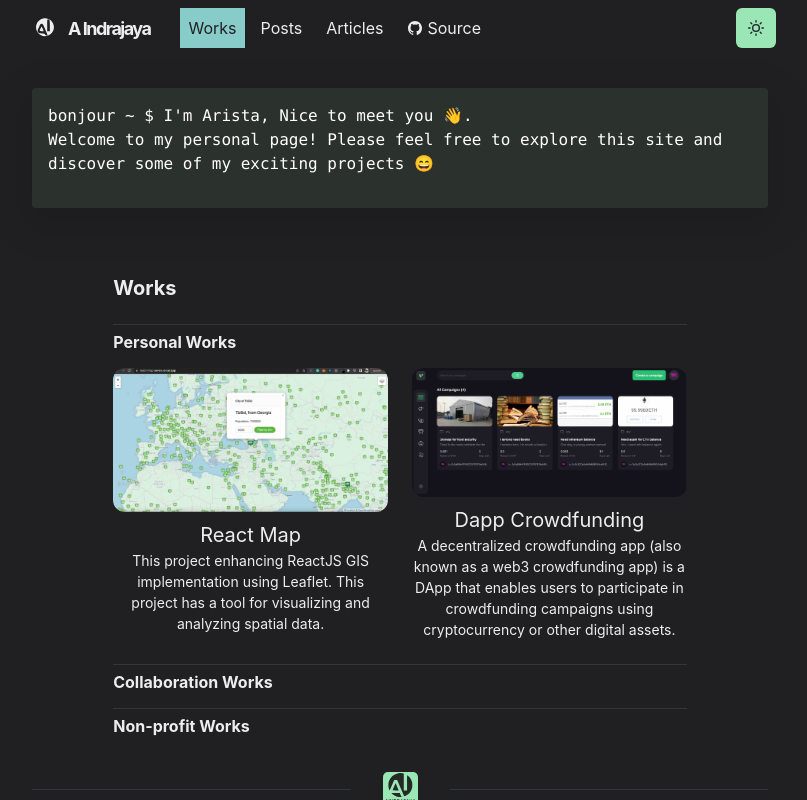
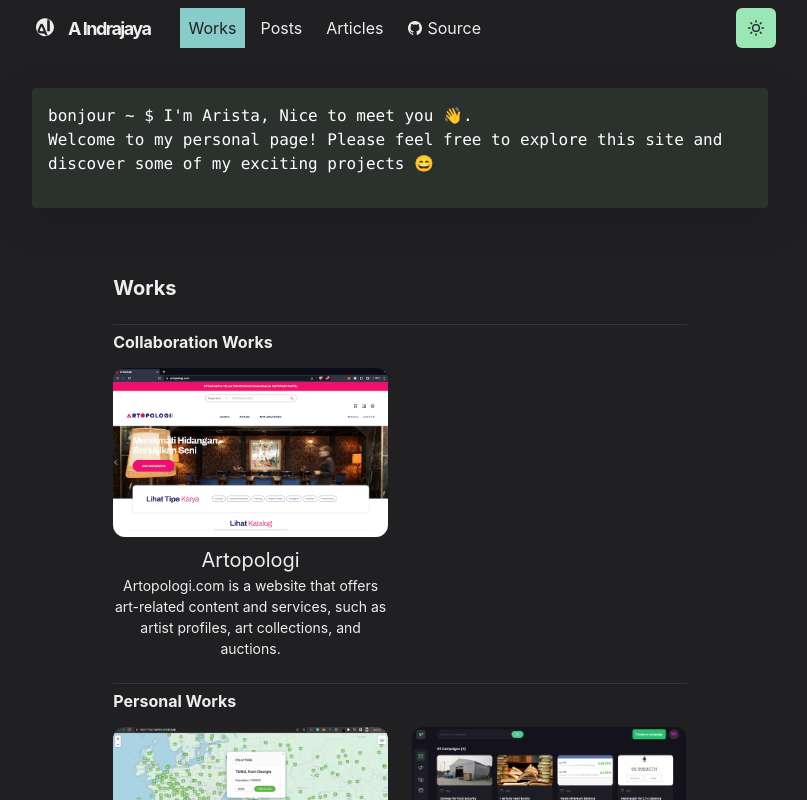
Before and after one commit to aindrajaya/aindrajaya.github.io, a Next.js app: page /works in a window 1280 px wide. Shown: the top 800 px of the page, without its empty margins (240-1047 px from the left). Built offline with nearby package versions, Linux system fonts and the light colour scheme.

Commit message:
add artopologi work into works page

```diff
--- a/pages/works.js
+++ b/pages/works.js
@@ -6,6 +6,7 @@
 //Images
 import reactMapThumb from "../public/images/works/reactmap.jpg";
 import dappCrowdfundingThumb from "../public/images/works/dappcrowdfunding.jpg"
+import artopThumb from "../public/images/works/artopologi2.png";
 
 const Works = () => {
   return(
@@ -16,25 +17,32 @@
         </Heading>
         <Divider />
         <Heading as="h4" fontSize={16} mt={2} mb={4}>
+          Collaboration Works
+        </Heading>
+        {/* With Delay 0.1 */}
+        <SimpleGrid columns={[1, 1, 2]} gap={6}>
+          <Section delay={0.1}>
+            <WorkGridItem id="artopologi" title="Artopologi" thumbnail={artopThumb}>
+            Artopologi.com is a website that offers art-related content and services, such as artist profiles, art collections, and auctions.
+            </WorkGridItem>
+          </Section>
+        </SimpleGrid>
+        <Divider />
+        <Heading as="h4" fontSize={16} mt={2} mb={4}>
           Personal Works
         </Heading>
         <SimpleGrid columns={[1, 1, 2]} gap={6}>
-          <Section>
+          <Section delay={0.2}>
             <WorkGridItem id="react-map" title="React Map" thumbnail={reactMapThumb}>
               This project enhancing ReactJS GIS implementation using Leaflet. This project has a tool for visualizing and analyzing spatial data.
             </WorkGridItem>
           </Section>
           <Section delay={0.4}>
             <WorkGridItem id="dapp-crowdfunding" title="Dapp Crowdfunding" thumbnail={dappCrowdfundingThumb}>
-            A decentralized crowdfunding app (also known as a web3 crowdfunding app) is a DApp that enables users to participate in crowdfunding campaigns using cryptocurrency or other digital assets.
+              A decentralized crowdfunding app (also known as a web3 crowdfunding app) is a DApp that enables users to participate in crowdfunding campaigns using cryptocurrency or other digital assets.
             </WorkGridItem>
           </Section>
         </SimpleGrid>
-        <Divider />
-        <Heading as="h4" fontSize={16} mt={2} mb={4}>
-          Collaboration Works
-        </Heading>
-        {/* With Delay 0.1 */}
         <Divider />
         <Heading as="h4" fontSize={16} mt={2} mb={4}>
           Non-profit Works
```
